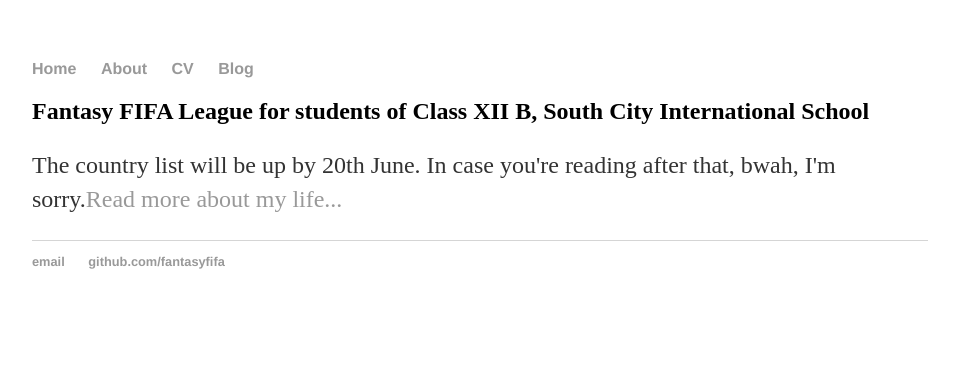
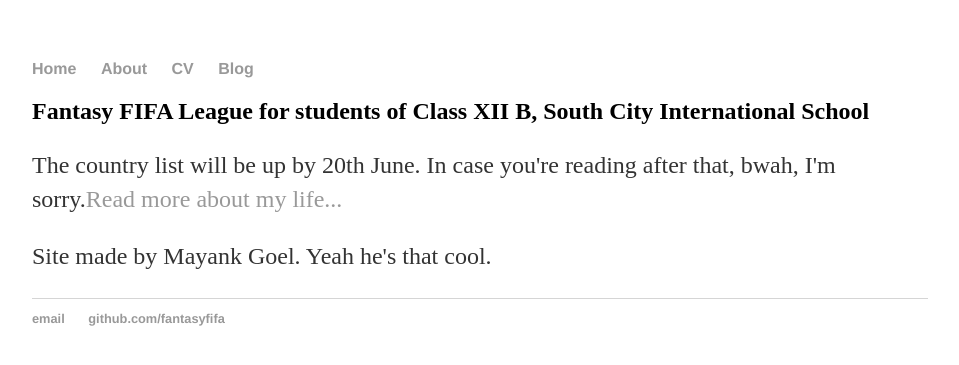
Before and after one commit to fantasyfifa/fantasyfifa.github.io, a Jekyll site: the page built from index.html, in a window 1280 px wide. Shown: the top 365 px of the page, without its empty margins (160-1119 px from the left). Built offline with Jekyll 4.4.1, drawn with Linux system fonts in a browser that asks for light colours.

Commit message:
Update index.html

```diff
--- a/index.html
+++ b/index.html
@@ -5,4 +5,5 @@
 <div class="blurb">
 	<h2>Fantasy FIFA League for students of Class XII B, South City International School</h2>
 	<p>The country list will be up by 20th June. In case you're reading after that, bwah, I'm sorry.<a href="/about">Read more about my life...</a></p>
+	<p>Site made by Mayank Goel. Yeah he's that cool.</p>
 </div><!-- /.blurb -->
```
